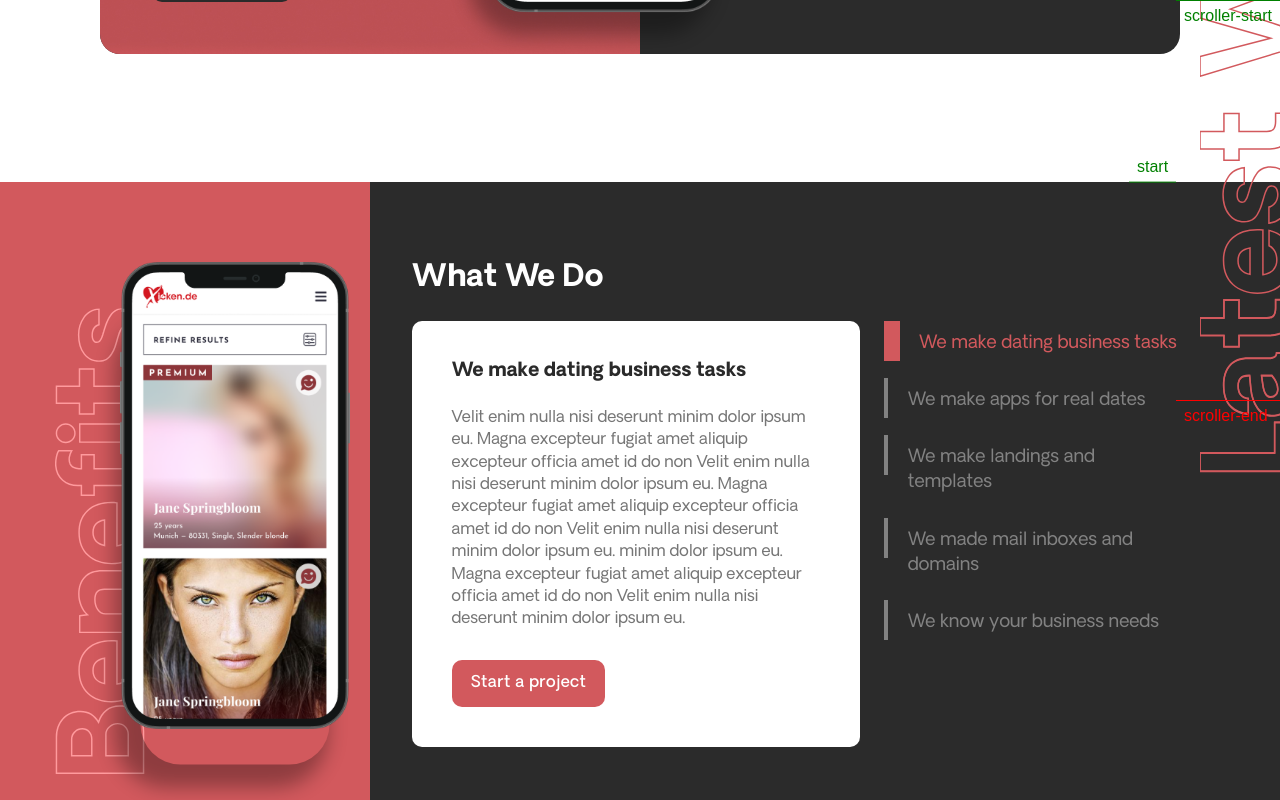
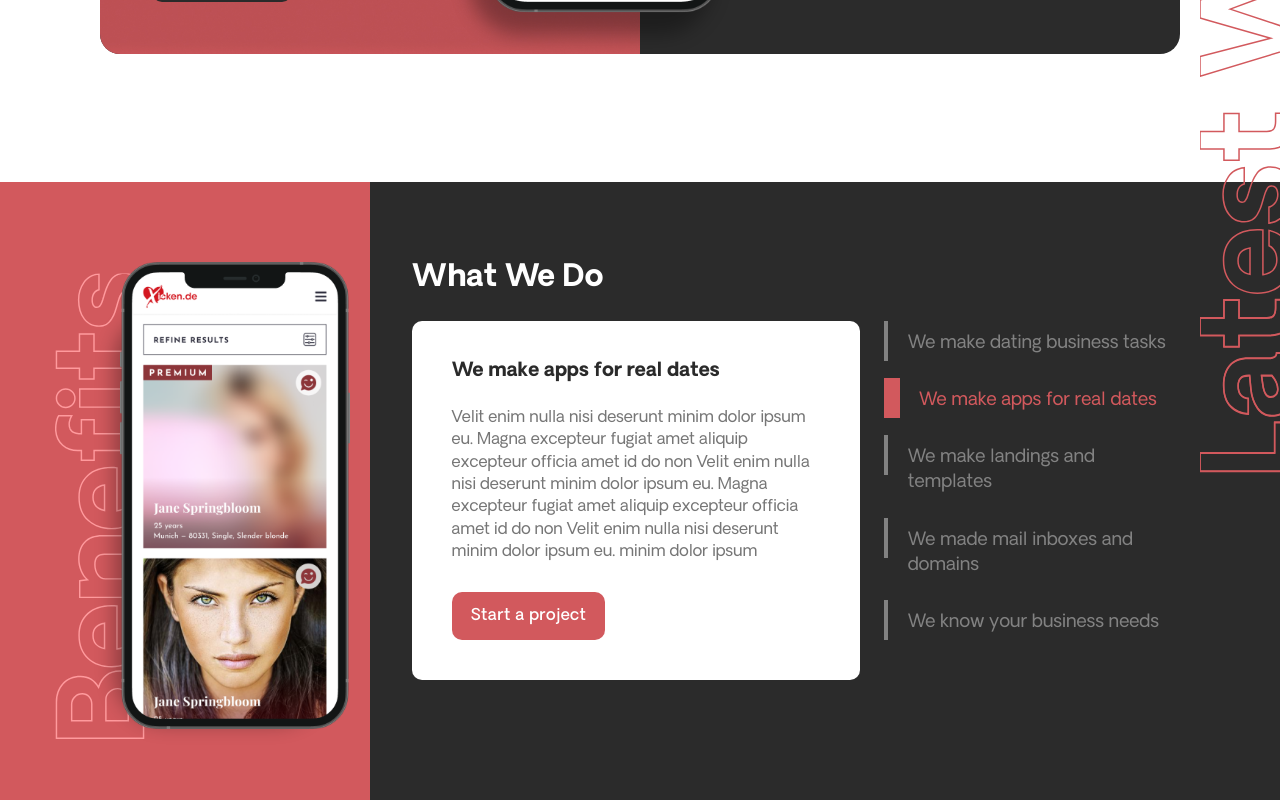
Before and after one commit to xkoredeus/honey, a Next.js app: page / in a window 1280 px wide. Both pictures are taken after a click on the element "We make apps for real dates". Shown: the part 2775-3575 px from the top of the page. Built offline with nearby package versions, Linux system fonts and the light colour scheme.

Commit message:
feature: benefits anim, preloader

```diff
--- a/components/main/Benefits.jsx
+++ b/components/main/Benefits.jsx
@@ -1,4 +1,4 @@
-import React, {useEffect, useRef, useState} from "react";
+import React, {useLayoutEffect, useRef, useState} from "react";
 
 import {Accordion, AccordionSummary, AccordionDetails} from '@material-ui/core';
 
@@ -82,6 +82,9 @@ const useStyles = makeStyles({
   benefitsCardList: {
     position: 'relative',
     minHeight: 500,
+    [theme.breakpoints.down('lg')]: {
+      minHeight: 430,
+    },
   },
   benefitsCardWrapper: {
     paddingLeft: '5rem',
@@ -101,6 +104,8 @@ const useStyles = makeStyles({
     padding: '3.75rem',
     visibility: 'hidden',
     opacity: 0,
+    transition: '.3s all ease',
+    transform: 'scale(.8) translateY(10px) !important',
     [theme.breakpoints.down(1600)]: {
       padding: '2.5rem',
     },
@@ -111,6 +116,8 @@ const useStyles = makeStyles({
   benefitsCardActive: {
     visibility: 'visible',
     opacity: 1,
+    transform: 'scale(1) translateY(0) !important',
+
   },
   benefitsCardDescription: {
     color: '#767676',
@@ -245,31 +252,91 @@ export const Benefits = () => {
   };
 
   gsap.registerPlugin(ScrollTrigger);
-  // const [step, setStep] = useState(1);
+  const [step, setStep] = useState(1);
   const ref = useRef(null);
-  const tween = useRef(null);
 
-  useEffect(() => {
-    const tl1 = gsap.timeline().to(ref.current.querySelector('.first-card'), {opacity: 0, visibility: 'hidden'});
-    const tl2 = gsap.timeline().to(ref.current.querySelector('.second-card'), {opacity: 1, visibility: 'visible'});
-    // const tl2 = gsap.timeline().call(setStep( 2), [], '+=5');
+  useLayoutEffect(() => {
+    const tl1 = gsap.timeline().to(
+        ref.current.querySelector('.first-card'),
+        {
+          x: 0,
+          onStart: setStep,
+          onStartParams: [1],
+          onReverseComplete: setStep,
+          onReverseCompleteParams: [1],
+        },
+    )
+
+    const tl2 = gsap.timeline().to(
+        ref.current.querySelector('.second-card'),
+        {
+          x: 0,
+          onStart: setStep,
+          onStartParams: [2],
+          onReverseComplete: setStep,
+          onReverseCompleteParams: [2],
+        },
+    )
+
+    const tl3 = gsap.timeline().to(
+        ref.current.querySelector('.third-card'),
+        {
+          x: 0,
+          onStart: setStep,
+          onStartParams: [3],
+          onReverseComplete: setStep,
+          onReverseCompleteParams: [3],
+        },
+    )
+
+    const tl4 = gsap.timeline().to(
+        ref.current.querySelector('.fourth-card'),
+        {
+          x: 0,
+          onStart: setStep,
+          onStartParams: [4],
+          onReverseComplete: setStep,
+          onReverseCompleteParams: [4],
+        },
+    )
+
+    const tl5 = gsap.timeline().to(
+        ref.current.querySelector('.fifth-card'),
+        {
+          x: 0,
+          onStart: setStep,
+          onStartParams: [5],
+          onReverseComplete: setStep,
+          onReverseCompleteParams: [5],
+        },
+    )
+
+    const tl6 = gsap.timeline().to(
+        ref.current.querySelector('.fifth-card'),
+        {
+          x: 0,
+        },
+    )
+
     const tl = gsap.timeline({
       scrollTrigger: {
         trigger: ref.current,
-        start: "top top",
-        end: "bottom center",
+        start: '50% 49%',
+        end: '+=2000 100px',
         toggleActions: 'play none none reverse',
-        markers: true,
+        markers: false,
         pin: true,
+        scrub: true,
+        anticipatePin: 1,
       },
     });
 
-    tl.add(tl1, '+=2')
-    tl.add(tl2, '+=2.5')
-    // tl.add(tl2, '+=5')
-
-    // tl.add(gsap.delayedCall(0, setStep, 2), '+=15')
-    // tl.fromTo(setStep, 1, 2);
+    tl.add(tl1, '+=3')
+    tl.add(tl2, '+=5')
+    tl.add(tl3, '+=7')
+    tl.add(tl4, '+=9')
+    tl.add(tl5, '+=11')
+    tl.add(tl6, '+=13')
   }, [])
 
 
@@ -307,7 +374,7 @@ export const Benefits = () => {
                 <Grid container className={cls.container}>
                   <Grid item xs={12} sm={7} lg={7}>
                     <div className={cls.benefitsCardList}>
-                      <div className={cx(cls.benefitsCard,cls.benefitsCardActive, 'first-card')}>
+                      <div className={cx(cls.benefitsCard, step === 1 ? cls.benefitsCardActive : "", 'first-card')}>
                         <Typography variant={'h4'}>
                           We make dating business tasks
                         </Typography>
@@ -329,9 +396,9 @@ export const Benefits = () => {
                           </a>
                         </Link>
                       </div>
-                      <div className={cx(cls.benefitsCard, 'second-card')}>
+                      <div className={cx(cls.benefitsCard, step === 2 ? cls.benefitsCardActive : "", 'second-card')}>
                         <Typography variant={'h4'}>
-                          We make dating business tasks
+                          We make apps for real dates
                         </Typography>
                         <Box sx={{mb: '1.8rem'}}>
                           <Typography className={cls.benefitsCardDescription}>
@@ -351,9 +418,9 @@ export const Benefits = () => {
                           </a>
                         </Link>
                       </div>
-                      <div className={cx(cls.benefitsCard,'third-card')}>
+                      <div className={cx(cls.benefitsCard, step === 3 ? cls.benefitsCardActive : "",'third-card')}>
                         <Typography variant={'h4'}>
-                          We make dating business tasks
+                          We make landings and templates
                         </Typography>
                         <Box sx={{mb: '1.8rem'}}>
                           <Typography className={cls.benefitsCardDescription}>
@@ -373,9 +440,9 @@ export const Benefits = () => {
                           </a>
                         </Link>
                       </div>
-                      <div className={cx(cls.benefitsCard, 'fourth-card')}>
+                      <div className={cx(cls.benefitsCard, step === 4 ? cls.benefitsCardActive : "", 'fourth-card')}>
                         <Typography variant={'h4'}>
-                          We make dating business tasks
+                          We made mail inboxes and domains
                         </Typography>
                         <Box sx={{mb: '1.8rem'}}>
                           <Typography className={cls.benefitsCardDescription}>
@@ -397,9 +464,9 @@ export const Benefits = () => {
                           </a>
                         </Link>
                       </div>
-                      <div className={cx(cls.benefitsCard, 'fifth-card')}>
+                      <div className={cx(cls.benefitsCard, step === 5 ? cls.benefitsCardActive : "", 'fifth-card')}>
                         <Typography variant={'h4'}>
-                          We make dating business tasks
+                          We know your business needs
                         </Typography>
                         <Box sx={{mb: '1.8rem'}}>
                           <Typography className={cls.benefitsCardDescription}>
@@ -426,19 +493,19 @@ export const Benefits = () => {
                     <div
                         className={cls.benefitsPoints}
                     >
-                      <div className={cx(cls.benefitsPoint,cls.benefitsPointActive,'first-point')}>
+                      <div className={cx(cls.benefitsPoint,step === 1 ? cls.benefitsPointActive : "",'first-point')} onClick={() => setStep(1)}>
                         <span>We make dating business tasks</span>
                       </div>
-                      <div className={cx(cls.benefitsPoint,'second-point')}>
+                      <div className={cx(cls.benefitsPoint,step === 2 ? cls.benefitsPointActive : "",'second-point')} onClick={() => setStep(2)}>
                         <span>We make apps for real dates</span>
                       </div>
-                      <div className={cx(cls.benefitsPoint,'third-point')}>
+                      <div className={cx(cls.benefitsPoint,step === 3 ? cls.benefitsPointActive : "",'third-point')} onClick={() => setStep(3)}>
                         <span>We make landings and templates</span>
                       </div>
-                      <div className={cx(cls.benefitsPoint,'fourth-point')}>
+                      <div className={cx(cls.benefitsPoint,step === 4 ? cls.benefitsPointActive : "",'fourth-point')} onClick={() => setStep(4)}>
                         <span>We made mail inboxes and domains</span>
                       </div>
-                      <div className={cx(cls.benefitsPoint,'fifth-point')}>
+                      <div className={cx(cls.benefitsPoint,step === 5 ? cls.benefitsPointActive : "",'fifth-point')} onClick={() => setStep(5)}>
                         <span>We know your business needs</span>
                       </div>
                     </div>
--- a/components/shared/Feedback.jsx
+++ b/components/shared/Feedback.jsx
@@ -183,7 +183,7 @@ export const Feedback = ({backgroundDark, showCheckboxes = false, title = "Inter
       <Section classes={`${cls.root} ${backgroundDark ? cls.rootDark : ""}`}>
         <Container>
           <Grid container>
-            <Grid item lg={5} xl={3}>
+            <Grid item lg={5} xl={4}>
               <Typography variant={'h2'}>
                 {title}
               </Typography>
@@ -209,7 +209,7 @@ export const Feedback = ({backgroundDark, showCheckboxes = false, title = "Inter
                 </a>
               </Box>
             </Grid>
-            <Grid item xs={false} xl={3} />
+            <Grid item xs={false} xl={2} />
             <Grid item lg={6}>
               <form onSubmit={handleSubmit(onSubmit)}>
                 <Grid container spacing={4}>
--- a/components/shared/Footer.jsx
+++ b/components/shared/Footer.jsx
@@ -66,6 +66,11 @@ const useStyles = makeStyles({
     alignItems: 'flex-end',
     color: '#fff',
     transform: 'scale(0.9)',
+    transition: '.3s all ease',
+
+    '&:hover': {
+      opacity: '.8',
+    },
 
     [theme.breakpoints.down('md')]: {
       justifyContent: 'flex-start',
--- a/src/assets/global.css
+++ b/src/assets/global.css
@@ -33,6 +33,27 @@ a {
     }
 }
 
+@keyframes heart {
+    0%{
+        transform: scale(1);
+    }
+    50%{
+        transform: scale(0.7);
+    }
+    100%{
+        transform: scale(1);
+    }
+}
+
+@keyframes pulse-anim {
+    0% {
+        box-shadow: #EE979A 0 0 0 0;
+    }
+    100% {
+        box-shadow: #EE979A00 0 0 0 30px;
+    }
+}
+
 button {
     margin: 0;
     padding: 0;
--- a/src/layouts/Layout.jsx
+++ b/src/layouts/Layout.jsx
@@ -1,22 +1,74 @@
-import React from "react";
+import React, {useLayoutEffect, useState} from "react";
 import {makeStyles} from "@material-ui/core";
 import { Header, Footer } from "/components/shared";
 
+import cx from "clsx";
+
 const useStyles = makeStyles({
+  root: {
+    position: 'relative',
+  },
   main: {
     overflow: 'hidden',
-  }
+  },
+  preloader: {
+    backgroundColor: '#F3F3F3',
+    position: 'fixed',
+    left: 0,
+    top: 0,
+    zIndex: 10,
+    width: '100vw',
+    height: '100vh',
+    transition: '1s all ease',
+    display: 'flex',
+    justifyContent: 'center',
+    alignItems: 'center',
+  },
+  preloaderHidden: {
+    opacity: 0,
+    visibility: 'hidden',
+  },
+  svgWrapper: {
+    backgroundColor: '#D2595D',
+    width: 60,
+    height: 60,
+    borderRadius: '50%',
+    animation: 'pulse-anim 1s linear infinite',
+    '& $svg': {
+      marginLeft: '-0.5px',
+    },
+    '& #preloaderHeart': {
+      transformOrigin: '50% 50%',
+      animation: 'heart 1.3s linear infinite',
+    }
+  },
 })
 
 export const Layout = ({ children, footerRed=true }) => {
   const cls = useStyles();
+  const [mounted, setMounted] = useState(false);
+  useLayoutEffect(() => {
+    setTimeout(() => setMounted(true), 1800)
+  });
+
   return (
-      <>
+      <div className={cls.root}>
+        <div className={cx(cls.preloader, mounted ? cls.preloaderHidden : "")}>
+          <div className={cls.svgWrapper}>
+            <svg className={cls.svg} width="60" height="60" viewBox="0 0 33 33" fill="none" xmlns="http://www.w3.org/2000/svg">
+              {/*<path d="M16.8167 0C8.15386 0 0.637131 7.71415 0.637131 16.1807C0.637131 25.1026 7.89461 32.3613 16.8167 32.3613C25.7384 32.3613 32.9982 25.1026 32.9982 16.1807C32.9982 7.25874 25.7384 0 16.8167 0Z" fill="#D2595D"/>*/}
+              <g id="preloaderHeart">
+                <path d="M16.8167 25.6216L8.98807 17.7643C8.05611 16.8323 7.54155 15.5901 7.54155 14.2688C7.54155 12.9475 8.05611 11.7052 8.99045 10.7709C9.92471 9.83665 11.1671 9.3221 12.4883 9.32202C13.8096 9.32202 15.0518 9.83658 15.9862 10.7709L16.8167 11.6024L19.4399 17.8725L16.8167 25.6216Z" fill="#EE979A"/>
+                <path d="M16.8167 25.6216V11.6024L17.6492 10.7709C18.5834 9.83658 19.8257 9.32202 21.147 9.32202C22.4684 9.32202 23.7106 9.83658 24.6449 10.7708C25.5792 11.7052 26.0938 12.9475 26.0938 14.2688C26.0938 15.5901 25.5792 16.8324 24.6449 17.7666L16.8167 25.6216Z" fill="#EE979A"/>
+              </g>
+            </svg>
+          </div>
+        </div>
         <Header />
         <main className={cls.main}>
           {children}
         </main>
         <Footer backgroundRed={footerRed} />
-      </>
+      </div>
   )
 }
```
Also changed, not shown: components/careers/Modal.jsx (+5 -4 lines).
